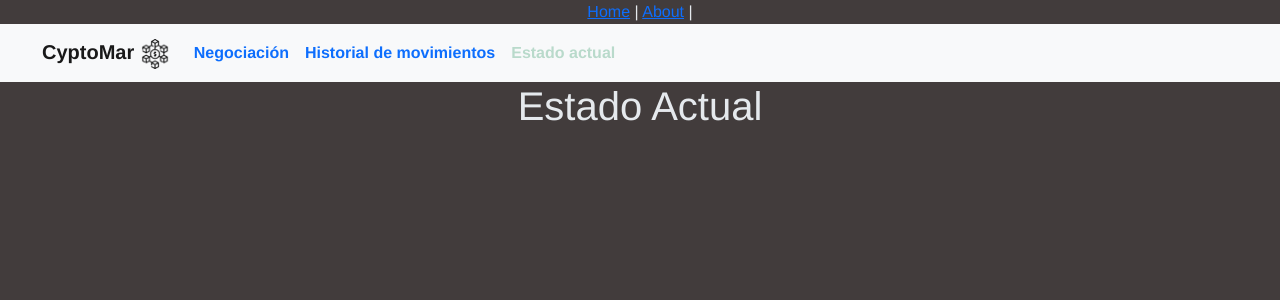
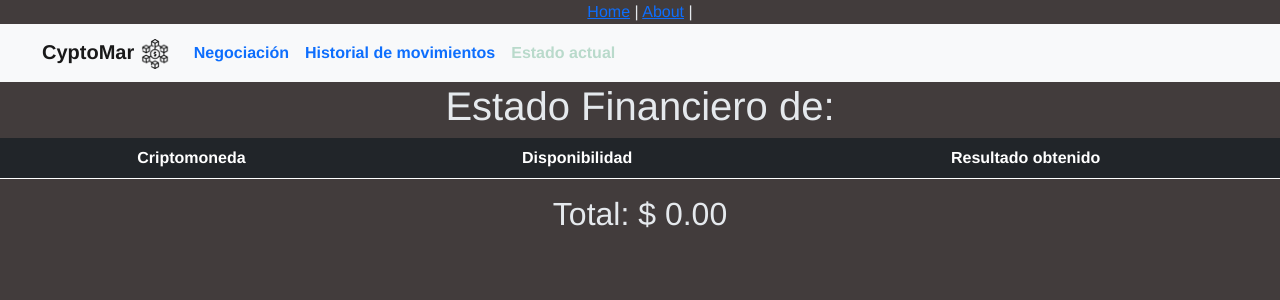
Before and after one commit to Marielacirfar/Laboratorio-3, a Vue app: page /EstadoActual in a window 1280 px wide. Shown: the top 300 px of the page. Built offline with nearby package versions, Linux system fonts and the light colour scheme.

Commit message:
Agregando componente Estado Actual, modificando historialMov, corrigiendo metodo disponibilidad en NegociacionComp

```diff
--- a/src/components/EstadoActual.vue
+++ b/src/components/EstadoActual.vue
@@ -1,14 +1,87 @@
 <template>
     <div>
-        <h1>Estado Actual</h1>
+        <h1>Estado Financiero de: {{ userId }}</h1>
+        <div class="table-responsive">
+            <table class="table table-dark">
+                <thead>
+                    <tr>
+                        <th>Criptomoneda</th>
+                        <th>Disponibilidad</th>
+                        <th>Resultado obtenido</th>
+                    </tr>
+                </thead>
+                <tbody>
+                    <tr v-for="(crypto, index) in cryptos" :key="index">
+                        <td>{{ crypto.cryptoCode }}</td>
+                        <td>{{ crypto.disponibilidad }}</td>
+                        <td> $ {{ crypto.totalMoney }}</td>
+                    </tr>
+                </tbody>
+            </table>
+        </div>
+        <div>
+            <h2>Total: $ {{ totalMoney }}</h2>
+        </div>
     </div>
 </template>
 
 <script>
-export default{
-    name: "EstadoAcual"
-}
+import { mapState } from 'vuex';
 
+export default {
+    data() {
+        return {
+            userId: this.$store.state.nombreUsuario,
+        }
+    },
+    computed: {
+        ...mapState(['historialTransacciones']),
+
+
+        groupedTransactions() {
+            return this.historialTransacciones.reduce((grouped, transaccion) => {
+                const { cryptoCode } = transaccion;
+                if (!grouped[cryptoCode]) {
+                    grouped[cryptoCode] = [];
+                }
+                grouped[cryptoCode].push(transaccion);
+                return grouped;
+            }, {});
+        },
+
+        // Calcular el dinero neto para cada criptomoneda
+        cryptos() {
+            const netCryptos = [];
+            for (const cryptoCode in this.groupedTransactions) {
+                const transactions = this.groupedTransactions[cryptoCode];
+                let totalMoney = 0;
+                let totaDisponibilidad = 0;
+                transactions.forEach(transaccion => {
+                    if (transaccion.action === 'compra') {
+                        totaDisponibilidad += parseFloat(transaccion.cryptoAmountCompra);
+                        totalMoney += transaccion.totalAsk;
+                    } else if (transaccion.action === 'venta') {
+                        totaDisponibilidad -= parseFloat(transaccion.cryptoAmountVenta);
+                        totalMoney -= transaccion.totalBid;
+                    }
+                });
+                netCryptos.push({
+                    cryptoCode,
+                    disponibilidad: totaDisponibilidad.toFixed(3), // Ajustar la precisión según sea necesario
+                    totalMoney: totalMoney.toFixed(2) // Ajustar la precisión según sea necesario
+                });
+            }
+            return netCryptos;
+        },
+
+        // Calcular el dinero total
+        totalMoney() {
+            return this.cryptos.reduce((total, crypto) => total + parseFloat(crypto.totalMoney), 0).toFixed(2);
+        }
+    }
+};
 </script>
-<style scoped>
+
+<style>
+/* Estilos CSS según sea necesario */
 </style>
--- a/src/components/HistorialMov.vue
+++ b/src/components/HistorialMov.vue
@@ -11,6 +11,7 @@
                         <th>Disponibilidad</th>
                         <th>Precio </th>
                         <th>Fecha</th>
+                        <th>Acciones</th>
                     </tr>
                 </thead>
                 <tbody>
@@ -18,18 +19,39 @@
                         <td>{{ transaccion.cryptoCode }}</td>
                         <td>{{ transaccion.action }}</td>
                         <td>{{ transaccion.action === 'compra' ? transaccion.cryptoAmountCompra :
-                            transaccion.cryptoAmountVenta }}</td>
+            transaccion.cryptoAmountVenta }}</td>
                         <td>"{{ transaccion.disponibilidad }}"</td>
                         <td>{{ transaccion.action === 'compra' ? transaccion.totalAsk : transaccion.totalBid }}</td>
                         <td>{{ transaccion.datetime }}</td>
+                        <td> <!-- Botones de acción -->
+                            <button @click="leerTransaccion(transaccion._id)">Leer</button>
+
+                            <button @click="editarTransaccion(transaccion._id)">Editar</button>
+                            <button @click="borrarTransaccion(transaccion._id)">Borrar</button>
+                        </td>
                     </tr>
                 </tbody>
             </table>
         </div>
+        <div v-if="transaccionSeleccionada">
+            <h2>Detalle de la transacción seleccionada</h2>
+            <p><strong>Id</strong>{{ transaccionSeleccionada._id }}</p>
+            <p><strong>Cryptomoneda</strong>{{ transaccionSeleccionada.cryptoCode }}</p>
+            <p><strong>Accion</strong>{{ transaccionSeleccionada.action }}</p>
+            <p><strong>Cantidad</strong>{{ transaccionSeleccionada.cryptoAmount }}</p>
+            <p><strong>Disponibilidad</strong>{{ transaccionSeleccionada.disponibilidad }}</p>
+            <p><strong>Precio</strong>{{ transaccionSeleccionada.money }}</p>
+            <p><strong>Id</strong>{{ transaccionSeleccionada.datetime }}</p>
+
+
+        </div>
     </div>
 </template>
+
 <script>
+import cryptoService from '@/services/cryptoService';
 import { mapState } from 'vuex';
+
 export default {
     name: "HistorialMov",
 
@@ -37,11 +59,68 @@ export default {
         return {
             userId: this.$store.state.nombreUsuario,
             historial: [],
+            transaccionSeleccionada: null
+
 
         }
 
 
     },
+    methods: {
+        async leerTransaccion(id) {
+            try {
+                const transaccion = await cryptoService.leerTransaccion(id);
+                this.transaccionSeleccionada = transaccion;
+                console.log('transaccion leida', transaccion)
+            } catch (error) {
+                console.log('error al leer la transaccion seleccionada', error)
+            }
+        },
+        async editarTransaccion(id) {
+            try {
+                // Obtener los detalles de la transacción actual
+                const transaccion = await cryptoService.leerTransaccion(id);
+
+                // Mostrar un formulario de edición con los datos actuales de la transacción
+                // y permitir al usuario modificarlos
+                const nuevaTransaccion = {
+                    _id: transaccion._id,
+                    crypto_code: transaccion.crypto_code,
+                    action: transaccion.action,
+                    crypto_amount: transaccion.crypto_amount,
+                    money: transaccion.money,
+                    datetime: transaccion.datetime
+                    // Agrega más campos si es necesario
+                };
+
+                // Ejemplo de cómo mostrar un diálogo modal de edición (puedes usar tu propia implementación)
+                // Por ejemplo, utilizando una librería de componentes como BootstrapVue, Vuetify, etc.
+                this.mostrarFormularioEdicion(nuevaTransaccion);
+            } catch (error) {
+                console.error('Error al editar la transacción', error);
+            }
+        },
+
+        mostrarFormularioEdicion(transaccion) {
+            // Aquí implementarías la lógica para mostrar un formulario de edición
+            // con los datos actuales de la transacción
+            // y permitir al usuario modificarlos
+            // Puedes utilizar un componente modal, un formulario en la misma página, etc.
+            console.log('Mostrar formulario de edición', transaccion);
+        },
+        async borrarTransaccion(id) {
+            try {
+                await cryptoService.borrarTransaccion(id);
+                console.log('Transacción borrada correctamente');
+                // Actualizar el historial de transacciones en el frontend si es necesario
+            } catch (error) {
+                console.error('Error al borrar la transacción', error);
+            }
+        }
+
+    },
+
+
     computed: {
         ...mapState(['historialTransacciones'])
     }
--- a/src/services/cryptoService.js
+++ b/src/services/cryptoService.js
@@ -2,6 +2,7 @@ import axios from "axios";
 
 
 const BASE_URL = 'https://criptoya.com/api/buenbit/';
+const URL_base = 'https://laboratorio3-f36a.restdb.io/rest/transactions';
 const apiKey = '60eb09146661365596af552f';
 export default {
     async getCryptoInfo(crypto, action) {
@@ -33,7 +34,66 @@ export default {
         }
 
 
-    }
+    },
+    async leerTransaccion(id) {
+        try {
+            const response = await axios.get(`${URL_base}/${id}`, {
+                headers: {
+                    'Content-Type': 'application/json',
+                    'x-apikey': apiKey,
+                },
+            });
+            return response.data;
+        } catch (error) {
+            console.error('Error al leer transacción', error);
+            throw error;
+        }
+    },
+    async editarTransaccion(id, newData) {
+        try {
+            const response = await axios.patch(`${URL_base}/${id}`, newData, {
+                headers: {
+                    'Content-Type': 'application/json',
+                    'x-apikey': apiKey,
+                },
+            });
+            return response.data;
+        } catch (error) {
+            console.error('Error al editar transacción', error);
+            throw error;
+        }
+    },
+
+    async borrarTransaccion(id) {
+        try {
+            const response = await axios.delete(`${URL_base}/${id}`, {
+                headers: {
+                    'Content-Type': 'application/json',
+                    'x-apikey': apiKey,
+                },
+            });
+            return response.data;
+        } catch (error) {
+            console.error('Error al borrar transacción', error);
+            throw error;
+        }
+    },
+    async getTransaccionesUsuario(userId) {
+        try {
+            const response = await axios.get(`${URL_base}?q={"user_id": "${userId}"}`, {
+                headers: {
+                    'Content-Type': 'application/json',
+                    'x-apikey': apiKey,
+                },
+            });
+            return response.data;
+        } catch (error) {
+            console.error('Error al obtener transacciones del usuario', error);
+            throw error;
+        }
+    },
+
+
 
 
 }
--- a/src/store/index.js
+++ b/src/store/index.js
@@ -7,7 +7,7 @@ export default new Vuex.Store({
     historialTransacciones: []
   },
   mutations: {
-    setUserEmail(state, nombreUsuario) {
+    setUserName(state, nombreUsuario) {
       state.nombreUsuario = nombreUsuario;
       localStorage.setItem('nombreUsuario', nombreUsuario)
     },
@@ -15,6 +15,7 @@ export default new Vuex.Store({
       state.historialTransacciones.push(transaccion);
 
     },
+
   },
   actions: {},
   modules: {},
```
Also changed, not shown: src/components/NegociacionComp.vue (+17 -7 lines).
